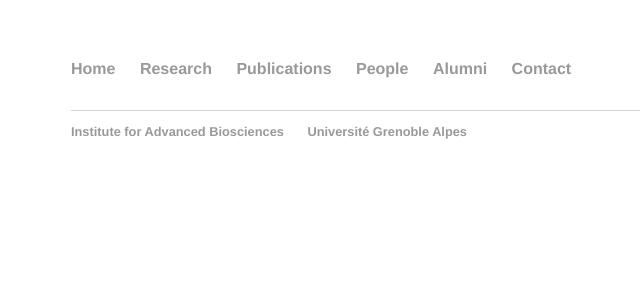
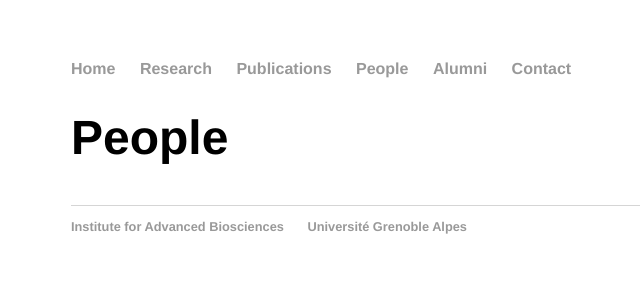
Before and after one commit to Reynoird-Lab/Reynoird-lab.github.io, a Jekyll site: the page built from People/index.html, in a window 1280 px wide. Shown: the top 300 px of the page, without its empty margins (121-761 px from the left). Built offline with Jekyll 4.4.1, drawn with Linux system fonts in a browser that asks for light colours; Markdown is read by kramdown in place of the engine named in the settings.

Commit message:
Update index.html

```diff
--- a/People/index.html
+++ b/People/index.html
@@ -2,7 +2,10 @@
 layout: default
 title: People
 ---
-<div class="blurb">
-	<h1> </h1>
-	<p> </a></p>
-</div><!-- /.blurb -->
+	<h1>{{ page.title }}</h1>
+	<ul class="posts">
+
+	  {% for post in site.posts %}
+	    <li><span>{{ post.date | date_to_string }}</span> » <a href="{{ post.url }}" title="{{ post.title }}">{{ post.title }}</a></li>
+	  {% endfor %}
+	</ul>
```
